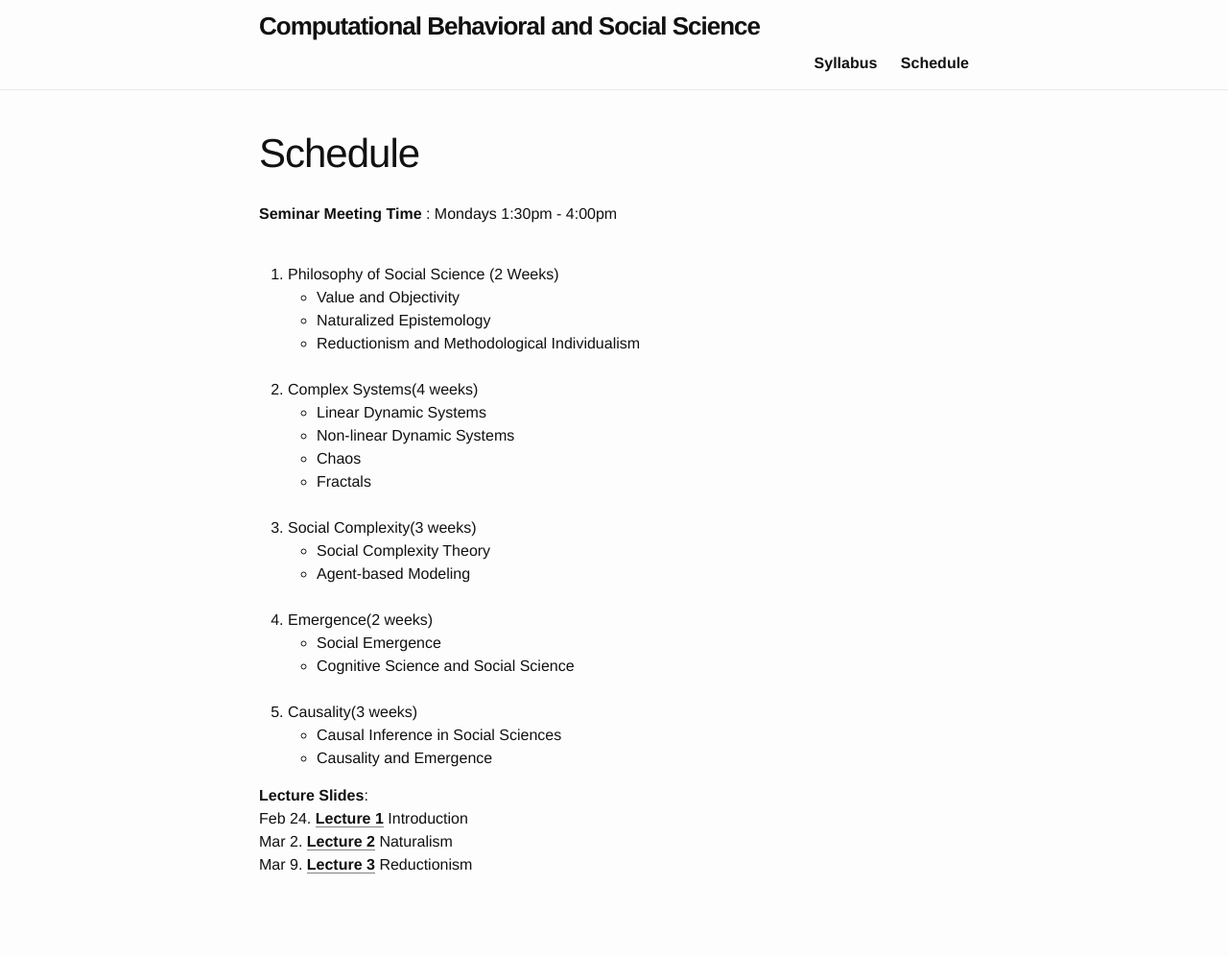
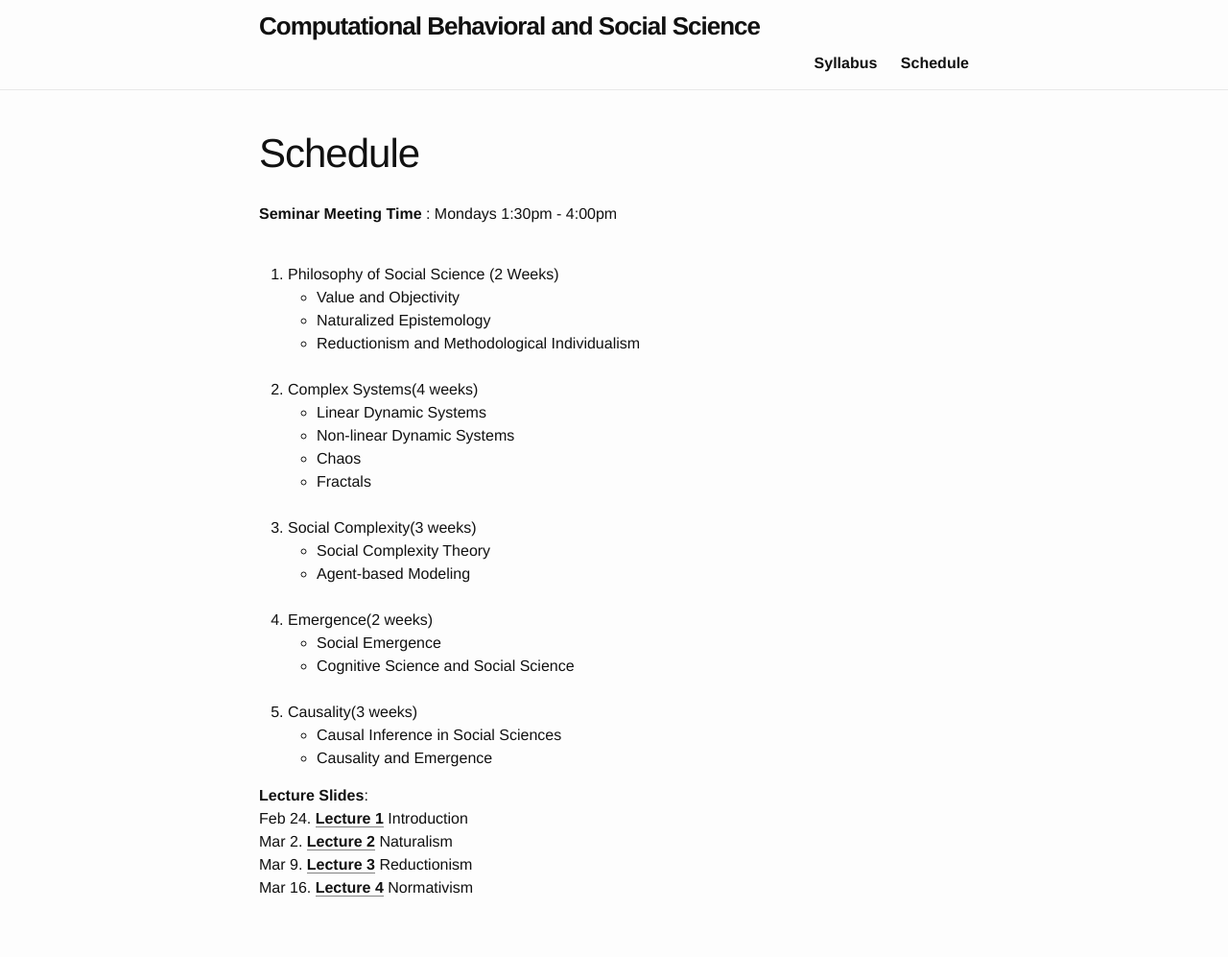
Before and after one commit to comphiacademy/cbss20s, a Jekyll site: the page built from schedule.md, in a window 1280 px wide. Shown: the whole page at 96% size. Built offline with Jekyll 4.4.1, drawn with Linux system fonts in a browser that asks for light colours; before the commit the page ends 973 px from its top, so only the background shows below that.

Commit message:
Week 4 updates.

```diff
--- a/schedule.md
+++ b/schedule.md
@@ -42,3 +42,5 @@ Feb 24. [Lecture 1](/assets/week1_cbss.pdf) Introduction
 Mar 2. [Lecture 2](/assets/naturalism.pdf) Naturalism
 <br>
 Mar 9. [Lecture 3](/assets/reductionism.pdf) Reductionism
+<br>
+Mar 16. [Lecture 4](/assets/normativism.pdf) Normativism
```
Also changed, not shown: 2 other files.
